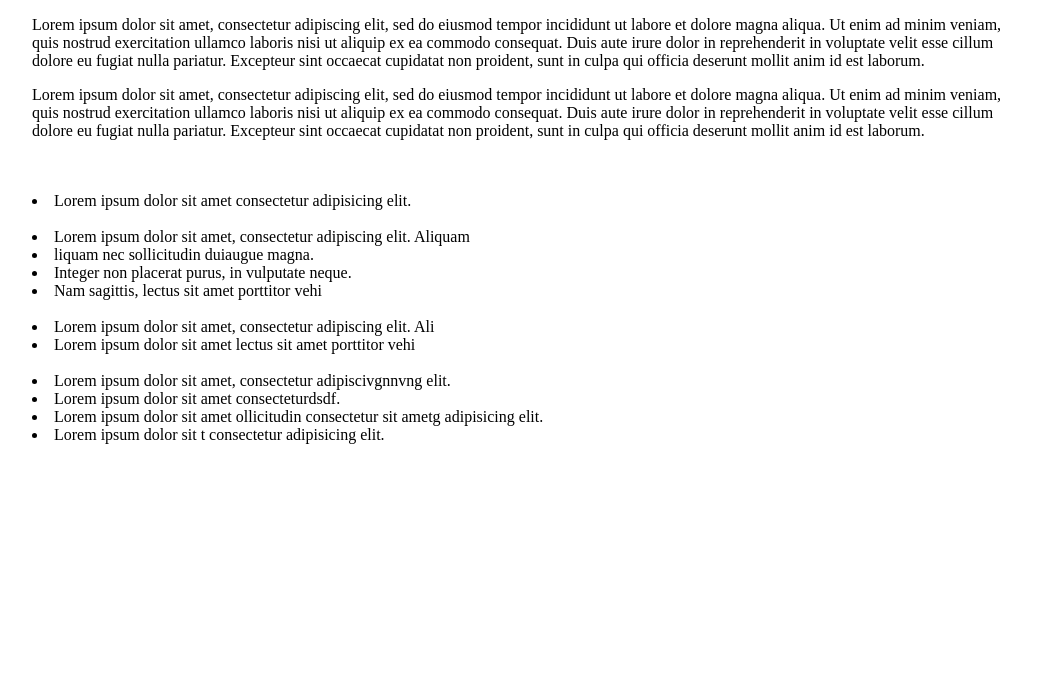
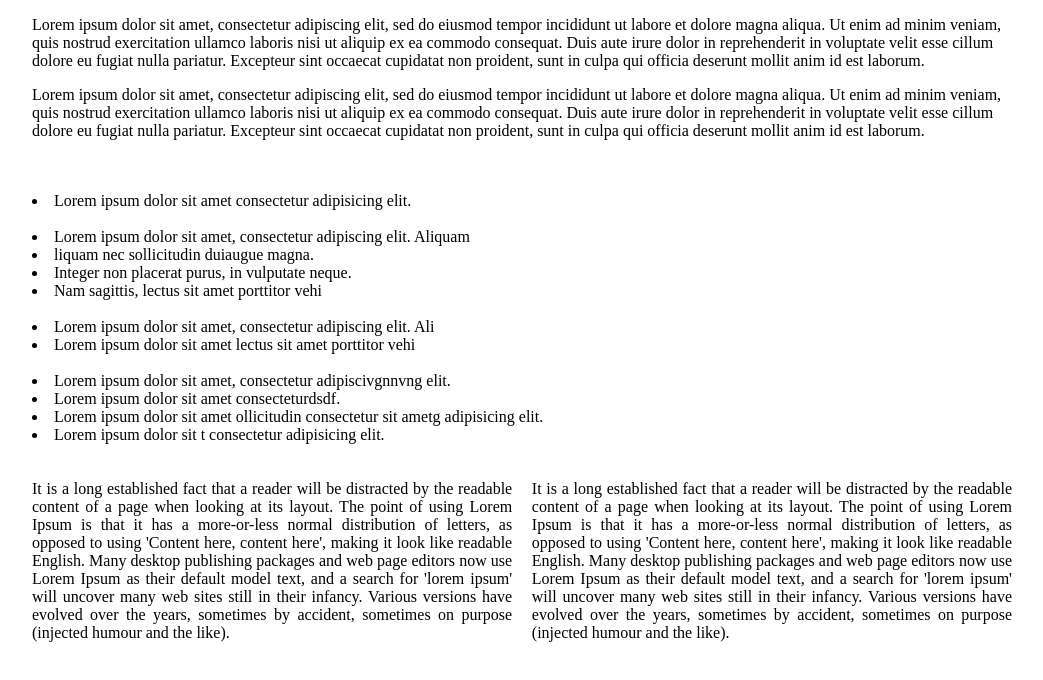
Before and after one commit to 14sourabh7/template1branch, a plain HTML site: page src/index.html in a window 1280 px wide. Shown: the whole page, without its empty margins (118-1161 px from the left). Drawn offline with Linux system fonts and the light colour scheme.

Commit message:
third feature

```diff
--- a/src/index.html
+++ b/src/index.html
@@ -50,5 +50,32 @@
     <br />
     <br />
     <!-- list -->
+
+    <!-- divs -->
+    <div style="display: flex; justify-content: space-between">
+      <div style="width: 49%; text-align: justify">
+        It is a long established fact that a reader will be distracted by the
+        readable content of a page when looking at its layout. The point of
+        using Lorem Ipsum is that it has a more-or-less normal distribution of
+        letters, as opposed to using 'Content here, content here', making it
+        look like readable English. Many desktop publishing packages and web
+        page editors now use Lorem Ipsum as their default model text, and a
+        search for 'lorem ipsum' will uncover many web sites still in their
+        infancy. Various versions have evolved over the years, sometimes by
+        accident, sometimes on purpose (injected humour and the like).
+      </div>
+      <div style="width: 49%; text-align: justify">
+        It is a long established fact that a reader will be distracted by the
+        readable content of a page when looking at its layout. The point of
+        using Lorem Ipsum is that it has a more-or-less normal distribution of
+        letters, as opposed to using 'Content here, content here', making it
+        look like readable English. Many desktop publishing packages and web
+        page editors now use Lorem Ipsum as their default model text, and a
+        search for 'lorem ipsum' will uncover many web sites still in their
+        infancy. Various versions have evolved over the years, sometimes by
+        accident, sometimes on purpose (injected humour and the like).
+      </div>
+    </div>
+    <!-- divs -->
   </body>
 </html>
```
